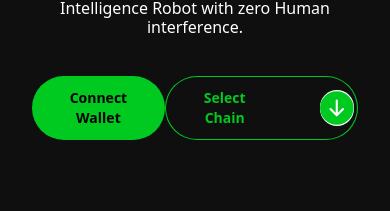
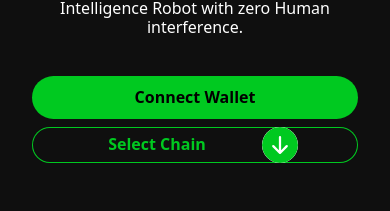
Before and after one commit to Joshaw-k/bn-rf, a React (Vite) app: page / in a window 390 px wide. Shown: the part 783-994 px from the top of the page. Built offline with nearby package versions, Linux system fonts and the light colour scheme; a web font is replaced by a local one.

Commit message:
made the site mobile friendly

```diff
--- a/src/components/Hero.jsx
+++ b/src/components/Hero.jsx
@@ -19,9 +19,9 @@ const Hero = () => {
 
         <p className='mb-8'>You will be on a chat with an Artificial Intelligence Robot with zero Human interference.</p>
       </div>
-      <div className='flex justify-between m-auto'>
-        <button className='py-3 px-4 text-sm bg-[rgba(0,201,32,1)] rounded-full font-bold hover:text-[rgba(0,201,32,1)] hover:bg-white'>Connect Wallet</button>
-        <button className='pl-5 pr-1 text-sm bg-transparent rounded-full font-bold inline-flex gap-x-14 text-[rgba(0,201,32,1)] ring-1 ring-inset ring-[rgba(0,201,32,1)] justify-center items-center' >Select Chain <BsFillArrowDownCircleFill className='text-4xl bg-white rounded-full'/></button>
+      <div className='flex flex-col gap-y-2 m-auto'>
+        <button className='py-3 px-4 bg-[rgba(0,201,32,1)] rounded-full font-bold hover:text-[rgba(0,201,32,1)] hover:bg-white'>Connect Wallet</button>
+        <button className='pl-5 pr-1 bg-transparent rounded-full font-bold inline-flex gap-x-14 text-[rgba(0,201,32,1)] ring-1 ring-inset ring-[rgba(0,201,32,1)] justify-center items-center' >Select Chain <BsFillArrowDownCircleFill className='text-4xl bg-white rounded-full'/></button>
       </div>
       </div>
   )
```
